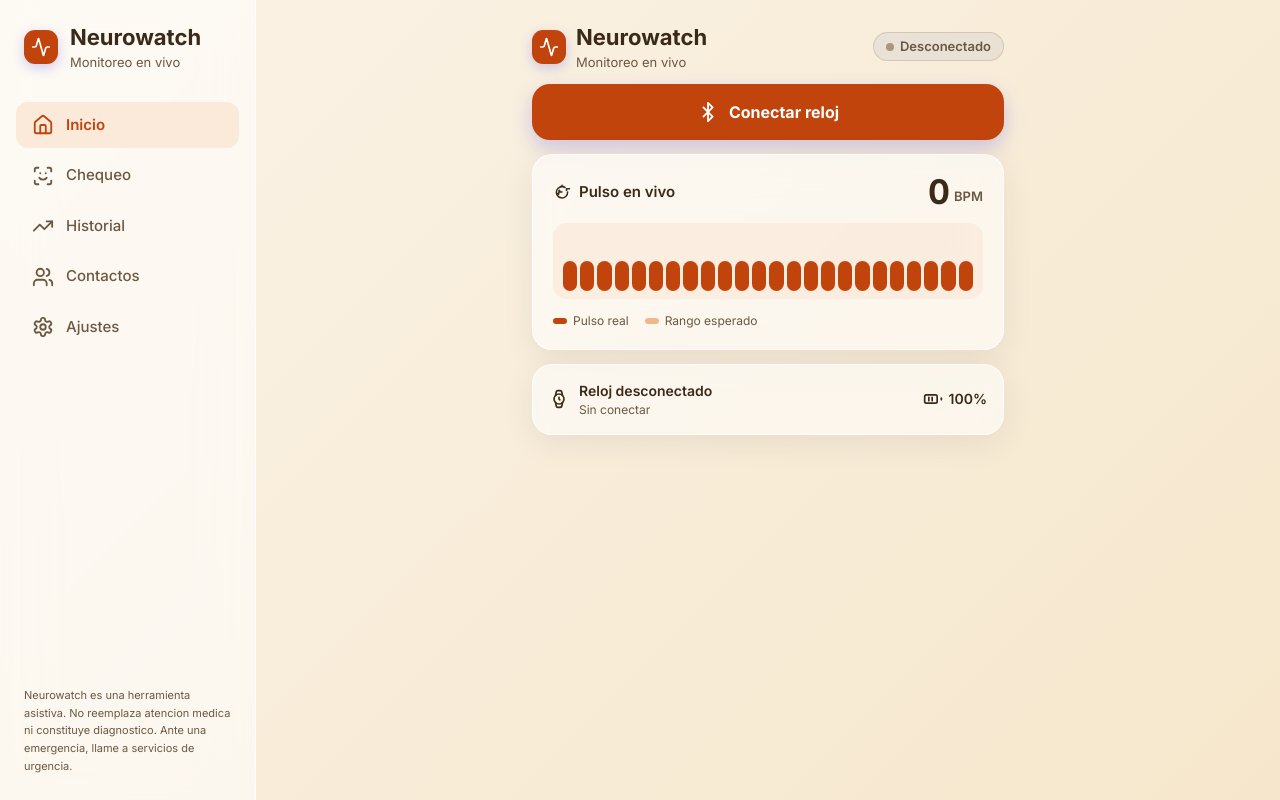
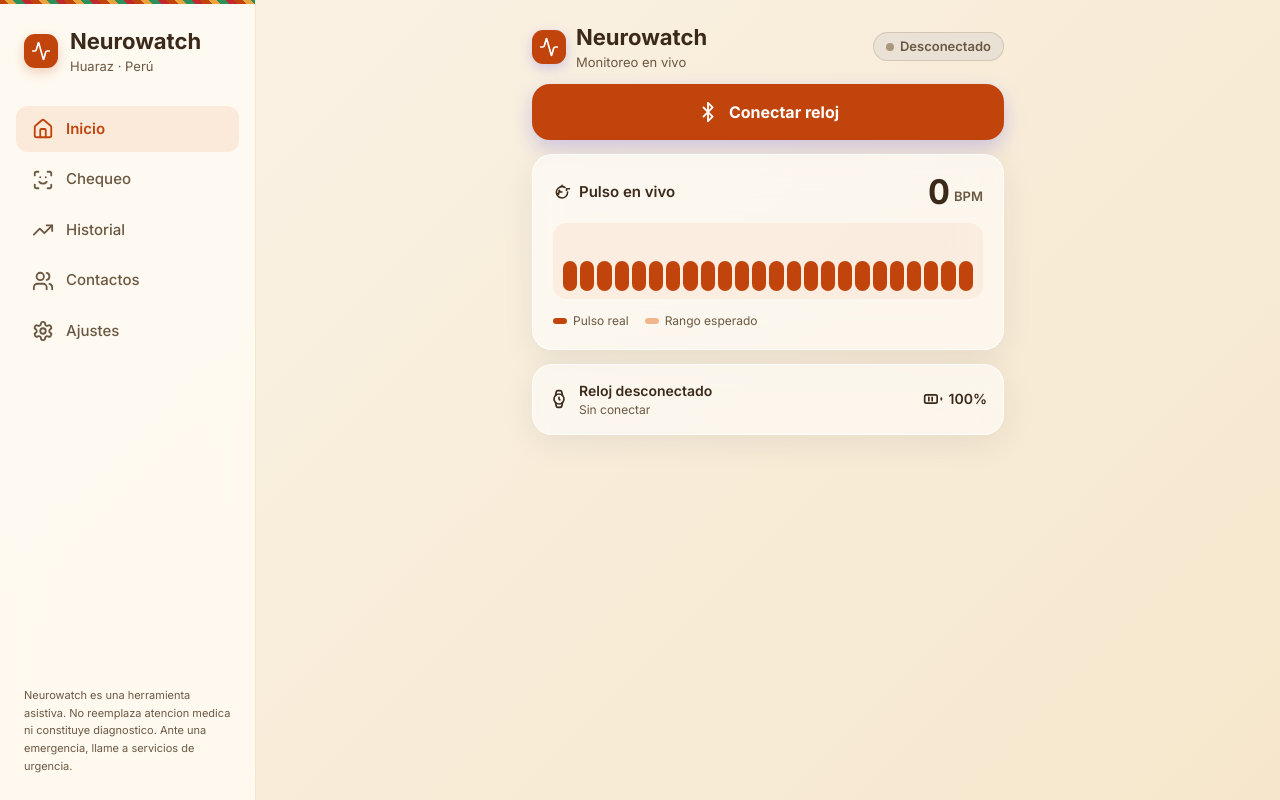
Before and after one commit to mariaclarajesuscerna-source/neurowatch, a Next.js app: page / in a window 1280 px wide. Built offline with nearby package versions, Linux system fonts and the light colour scheme; no server answers.

Commit message:
Update TabBar.tsx

```diff
--- a/src/components/ui/TabBar.tsx
+++ b/src/components/ui/TabBar.tsx
@@ -30,11 +30,12 @@ export default function TabBar() {
     <>
       {/* Mobile: fixed bottom tab bar */}
       <nav className="fixed bottom-0 left-0 right-0 z-40 md:hidden">
+        <div className="andean-strip h-[4px]" />
         <div
-          className="h-21 flex items-start justify-between bg-white/55 backdrop-blur-xl border-t border-white/70"
+          className="h-21 flex items-start justify-between bg-glass-fill backdrop-blur-xl border-t border-glass-border"
           style={{
             padding: "12px 24px 26px 24px",
-            boxShadow: "0 -4px 24px rgba(31, 41, 55, 0.08)",
+            boxShadow: "0 -4px 24px rgba(59, 42, 26, 0.08)",
           }}
         >
           {tabs.map(({ href, label, Icon }) => {
@@ -65,17 +66,18 @@ export default function TabBar() {
       </nav>
 
       {/* Desktop: fixed left sidebar */}
-      <aside className="hidden md:flex fixed left-0 top-0 bottom-0 z-40 w-64 flex-col bg-white/55 backdrop-blur-xl border-r border-white/70">
+      <aside className="hidden md:flex fixed left-0 top-0 bottom-0 z-40 w-64 flex-col bg-glass-fill backdrop-blur-xl border-r border-glass-border">
+        <div className="andean-strip h-[4px] w-full" />
         <div className="flex items-center gap-3 px-6 py-6">
-          <div className="h-[34px] w-[34px] rounded-[11px] bg-brand-600 flex items-center justify-center shadow-[0_4px_12px_rgba(79,70,229,0.25)] text-white">
+          <div className="h-[34px] w-[34px] rounded-[11px] bg-brand-600 flex items-center justify-center shadow-[0_4px_12px_rgba(193,68,12,0.25)] text-white">
             <IconActivity size={20} />
           </div>
           <div className="flex flex-col gap-0.5">
-            <span className="text-[22px] font-bold text-ink-900 leading-tight">
+            <span className="font-display text-[22px] font-bold text-ink-900 leading-tight">
               Neurowatch
             </span>
             <span className="text-[13px] font-normal text-ink-600 leading-tight">
-              Monitoreo en vivo
+              Huaraz · Perú
             </span>
           </div>
         </div>
@@ -93,7 +95,7 @@ export default function TabBar() {
                 className={`flex items-center gap-3 px-4 py-3 rounded-xl transition-colors ${
                   active
                     ? "bg-brand-100 text-brand-600 font-semibold"
-                    : "text-ink-600 font-medium hover:bg-white/50"
+                    : "text-ink-600 font-medium hover:bg-glass-fill"
                 }`}
               >
                 <Icon size={22} />
```
